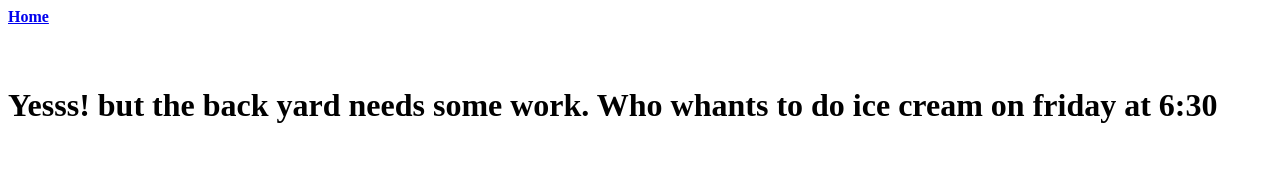
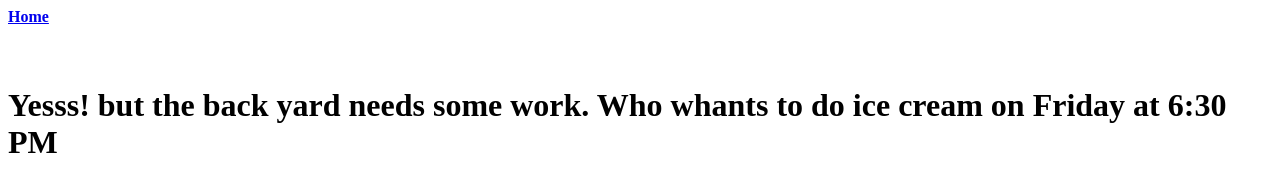
Before and after one commit to Matwha/HTML_portfolio, a plain HTML site: page done.html in a window 1280 px wide. Drawn offline with Linux system fonts and the light colour scheme.

Commit message:
Update done.html

```diff
--- a/done.html
+++ b/done.html
@@ -22,7 +22,7 @@
         </b>
     </nav>
     <h1>  </h1>&nbsp;
-    <h1>Yesss! but the back yard needs some work. Who whants to do ice cream on friday at 6:30</h1>
+    <h1>Yesss! but the back yard needs some work. Who whants to do ice cream on Friday at 6:30 PM </h1>
 
   </header>
   <body>
```
